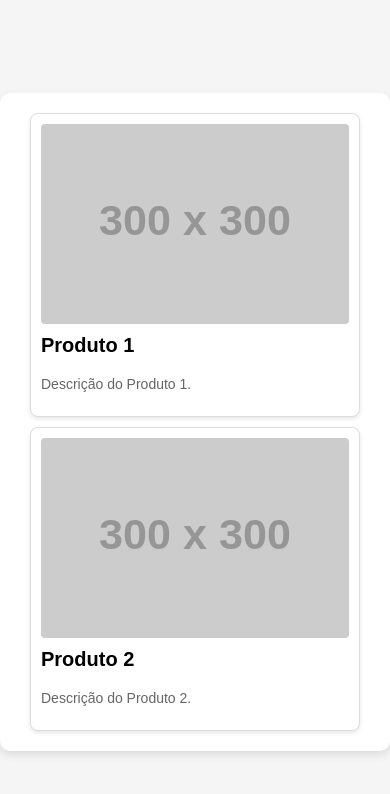
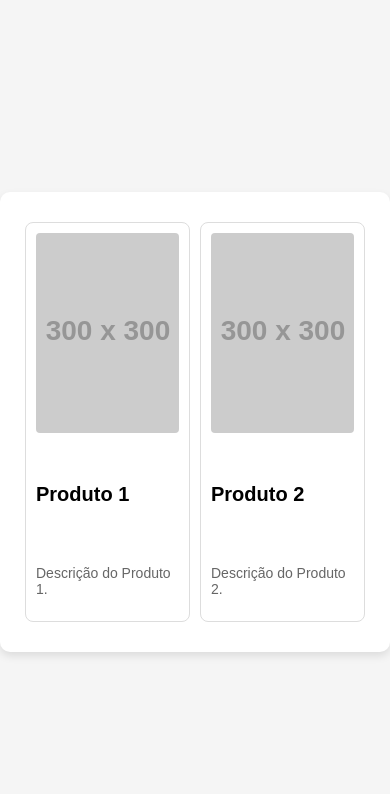
Before and after one commit to ldavu/ecomerce, a plain HTML site: page index.html in a window 390 px wide. Drawn offline with Linux system fonts and the light colour scheme; placeholder pictures from the web are drawn by us.

Commit message:
Update styles.css

```diff
--- a/styles.css
+++ b/styles.css
@@ -19,7 +19,8 @@ body {
 }
 .products {
     display: flex;
-    flex-wrap: wrap;
+    flex-wrap: nowrap; /* Garante que os produtos não quebrem linha */
+    overflow-x: auto; /* Permite rolagem horizontal se necessário */
     gap: 10px;
 }
 .product {
@@ -27,10 +28,10 @@ body {
     border: 1px solid #ddd;
     border-radius: 8px;
     padding: 10px;
-    box-shadow: 0 2px 4px rgba(0, 0, 0, 0.1);
     width: 200px; /* Largura ajustada para produtos verticais */
     height: 400px; /* Altura ajustada para produtos verticais */
     box-sizing: border-box;
+    flex-shrink: 0; /* Impede que o produto encolha */
     display: flex;
     flex-direction: column; /* Garante que o conteúdo fique verticalmente alinhado */
     justify-content: space-between; /* Espaça o conteúdo verticalmente */
@@ -49,14 +50,14 @@ body {
     font-size: 0.875em;
     color: #666;
 }
-@media (max-width: 420px) {
+@media (max-width: 768px) {
     .products {
+        flex-wrap: wrap; /* Permite que os produtos quebrem linha em telas menores */
         justify-content: center; /* Centraliza os produtos em telas menores */
     }
     .product {
-        width: calc(100% - 20px); /* Ajusta para toda a largura disponível com espaçamento */
-        height: auto; /* Permite que a altura se ajuste conforme o conteúdo */
-        margin: auto 0; /* Ajusta o espaçamento vertical */
+        width: calc(50% - 10px); /* Ajusta a largura para dois produtos lado a lado em telas menores */
+        margin: 10px 0; /* Ajusta o espaçamento vertical */
     }
     .product img {
         height: 200px; /* Ajusta a altura da imagem para melhor visualização em telas menores */
```
